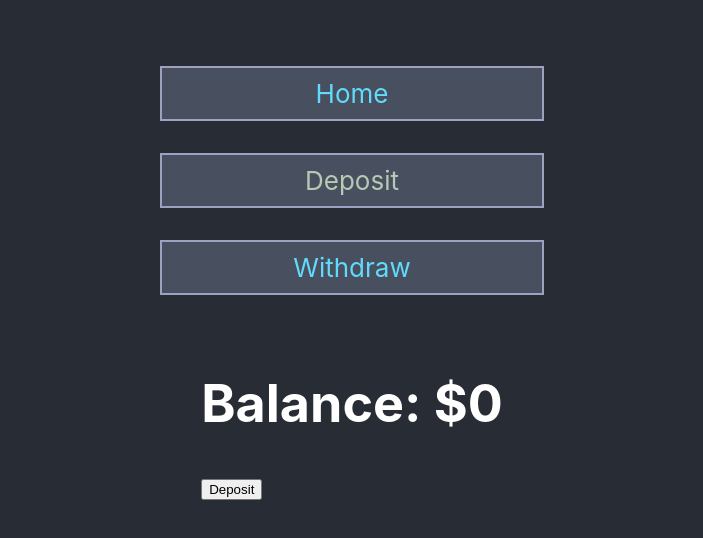
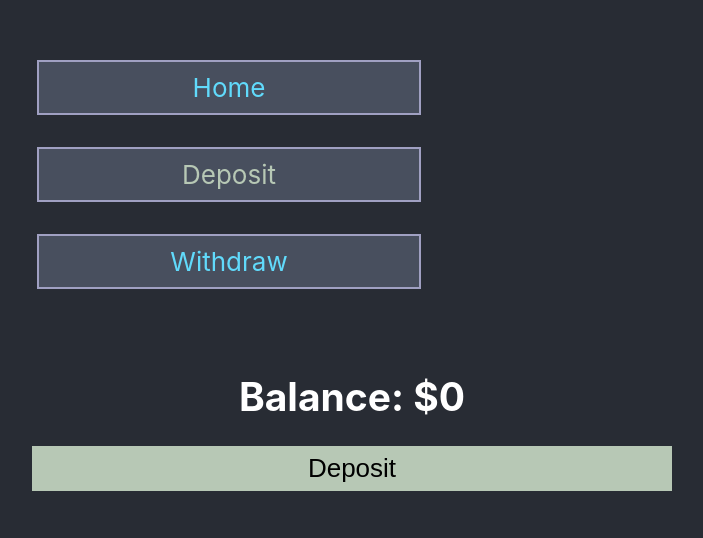
Before and after one commit to TylerEikenberg/React-Redux-Banking-App_two, a React (Create React App) app: page /deposit in a window 1280 px wide. Shown: the part 138-676 px from the top of the page, without its empty margins (288-991 px from the left). Built offline with nearby package versions, Linux system fonts and the light colour scheme.

Commit message:
adding styling to pages

```diff
--- a/src/App.css
+++ b/src/App.css
@@ -52,11 +52,32 @@
 }
 
 .button-style {
+  border: 2px solid #b7c8b5;
+  background-color: #b7c8b5;
+  width: 50vw;
+  padding: 5px 0 5px 0;
+  font-size: 1em;
 }
 .button-style:disabled {
-  display: none;
+  background-color: #14161a;
 }
 
+.deposit-contents-container {
+  display: flex;
+  flex-direction: column;
+  justify-content: center;
+  align-items: center;
+  padding: 15px;
+  max-height: 20vh;
+}
+.loading-h1 {
+  font-size: 1.5em;
+}
+.balance-h1 {
+  font-size: 1.5em;
+}
+
+/* for desktop */
 @media only screen and (min-width: 430px) {
   .App-link {
     width: 30vw;
--- a/src/pages/DepositPage.js
+++ b/src/pages/DepositPage.js
@@ -12,9 +12,15 @@ function DepositPage() {
   }
 
   return (
-    <div>
-      {loading ? <h1>Loading...</h1> : <h1>Balance: ${balance}</h1>}
-      <button onClick={handleDeposit}>Deposit</button>
+    <div className="deposit-contents-container">
+      {loading ? (
+        <h1 className="loading-h1">Loading...</h1>
+      ) : (
+        <h1 className="balance-h1">Balance: ${balance}</h1>
+      )}
+      <button className="button-style" onClick={handleDeposit}>
+        Deposit
+      </button>
     </div>
   );
 }
--- a/src/pages/WithdrawPage.js
+++ b/src/pages/WithdrawPage.js
@@ -11,7 +11,7 @@ function WithdrawPage() {
 
   return (
     <div>
-      <h1>Balance: ${balance}</h1>
+      <h1 className="balance-h1">Balance: ${balance}</h1>
       <button onClick={handleWithdraw}>Withdraw</button>
     </div>
   );
```
